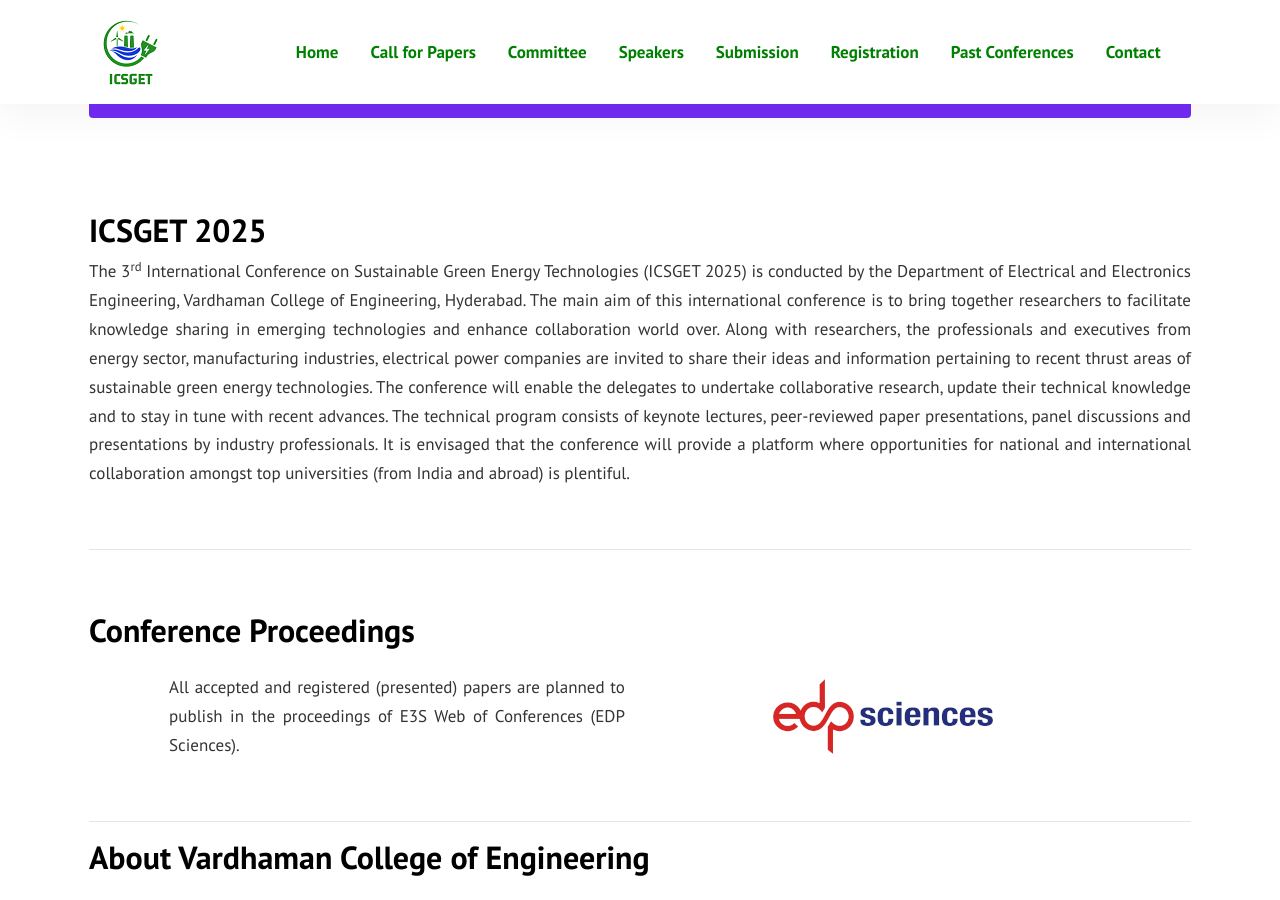
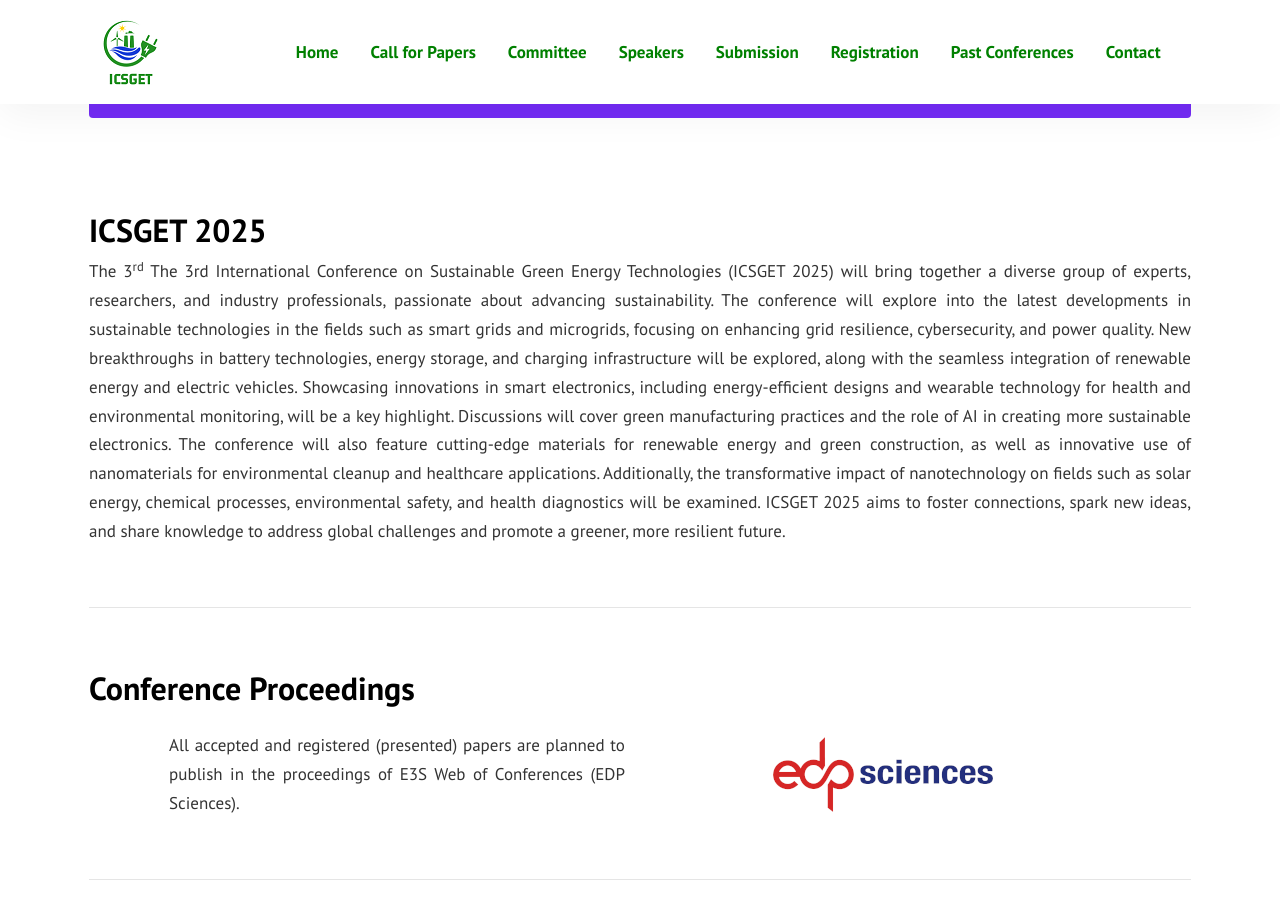
Before and after one commit to sravivarmanvce/temp, a Jekyll site: the page built from index.md, in a window 1280 px wide and 900 px high, scrolled down 517 px. Built offline with Jekyll 4.4.1, drawn with Linux system fonts in a browser that asks for light colours.

Commit message:
Update index.md

```diff
--- a/index.md
+++ b/index.md
@@ -25,7 +25,12 @@ background: '/img/bg-index.jpg'
 
 &nbsp;
 ## ICSGET 2025
-<p align="justify">The 3<sup>rd</sup> International Conference on Sustainable Green Energy Technologies (ICSGET 2025) is conducted by the Department of Electrical and Electronics Engineering, Vardhaman College of Engineering, Hyderabad. The main aim of this international conference is to bring together researchers to facilitate knowledge sharing in emerging technologies and enhance collaboration world over. Along with researchers, the professionals and executives from energy sector, manufacturing industries, electrical power companies are invited to share their ideas and information pertaining to recent thrust areas of sustainable green energy technologies. The conference will enable the delegates to undertake collaborative research, update their technical knowledge and to stay in tune with recent advances. The technical program consists of keynote lectures, peer-reviewed paper presentations, panel discussions and presentations by industry professionals. It is envisaged that the conference will provide a platform where opportunities for national and international collaboration amongst top universities (from India and abroad) is plentiful.</p>
+<p align="justify">The 3<sup>rd</sup> The 3rd International Conference on Sustainable Green Energy Technologies (ICSGET 2025) will bring together a diverse group of experts, researchers, and industry professionals, passionate about advancing sustainability. The conference will explore into the latest developments in sustainable technologies in the fields such as smart grids and microgrids, focusing on enhancing grid resilience, cybersecurity, and power quality. New breakthroughs in battery technologies, energy storage, and charging infrastructure will be explored, along with the seamless integration of renewable energy and electric vehicles.
+
+Showcasing innovations in smart electronics, including energy-efficient designs and wearable technology for health and environmental monitoring, will be a key highlight. Discussions will cover green manufacturing practices and the role of AI in creating more sustainable electronics. The conference will also feature cutting-edge materials for renewable energy and green construction, as well as innovative use of nanomaterials for environmental cleanup and healthcare applications.
+
+Additionally, the transformative impact of nanotechnology on fields such as solar energy, chemical processes, environmental safety, and health diagnostics will be examined. ICSGET 2025 aims to foster connections, spark new ideas, and share knowledge to address global challenges and promote a greener, more resilient future.
+</p>
 &nbsp;
 
 ---
```
